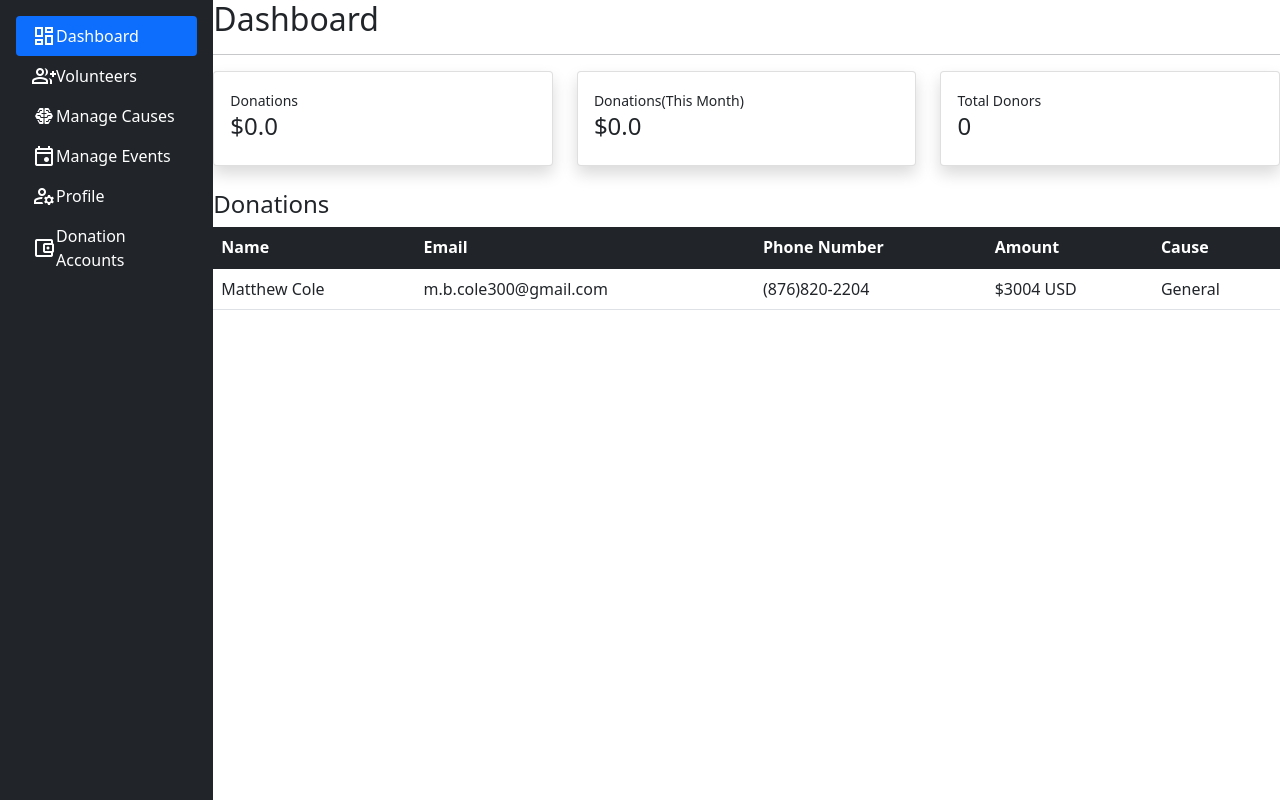
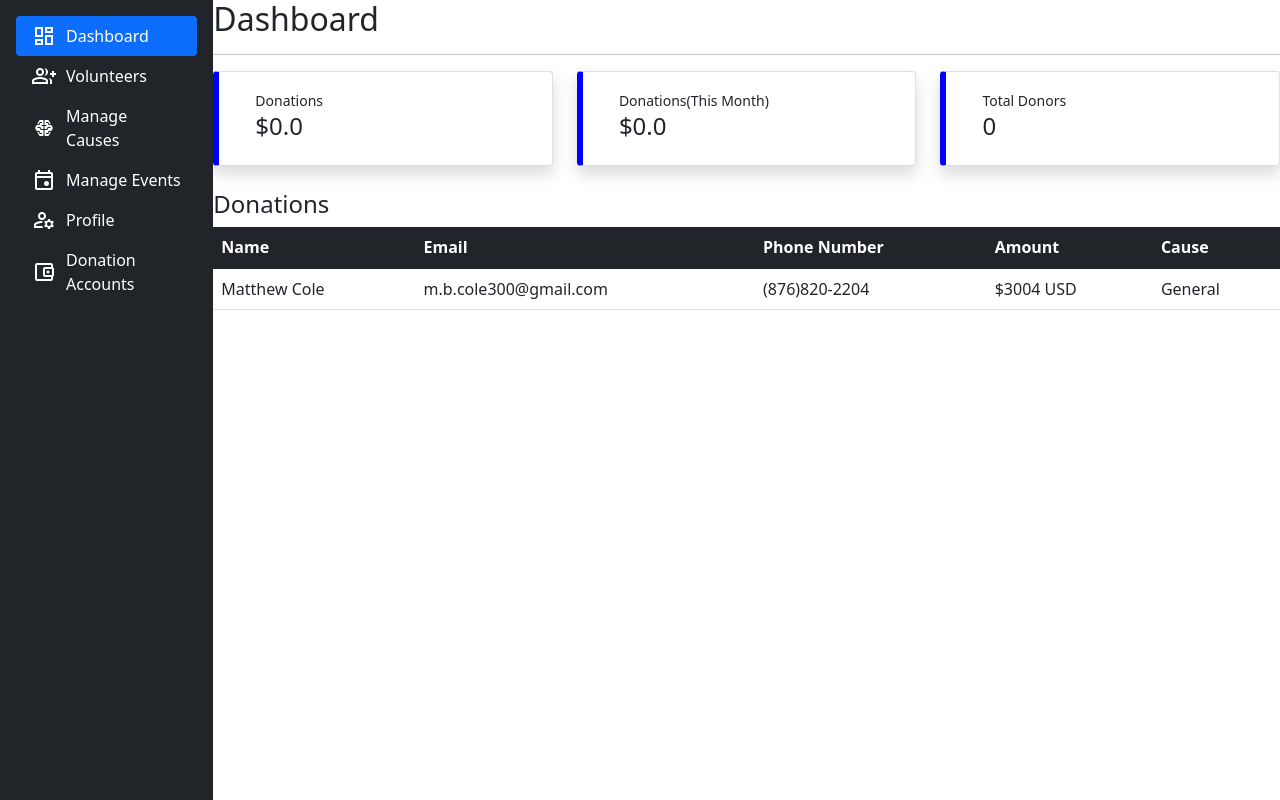
Before and after one commit to MCole-K9/LikkleDeedsOfKindess, a Django app: page /User/Dashboard in a window 1280 px wide. Run offline with Django 4.2, Linux system fonts and the light colour scheme; some libraries are stand-ins or nearby versions.

Commit message:
added css

```diff
--- a/LikkleDeedsOfKindness/static/css/portal.css
+++ b/LikkleDeedsOfKindness/static/css/portal.css
@@ -1,3 +1,23 @@
+body{
+    padding: 0;
+    margin: 0;
+}
+li span{
+    margin-right: 10px;
+}
+
+.card i{
+    margin: auto  20px auto auto;
+}
+
+.card-border{
+    border-left: 6px solid blue;
+}
+/* Boostrap Override */
 .container-fluid{
     padding: 0;;
 }
+
+.col-3{
+    width: 20%;
+}
```
